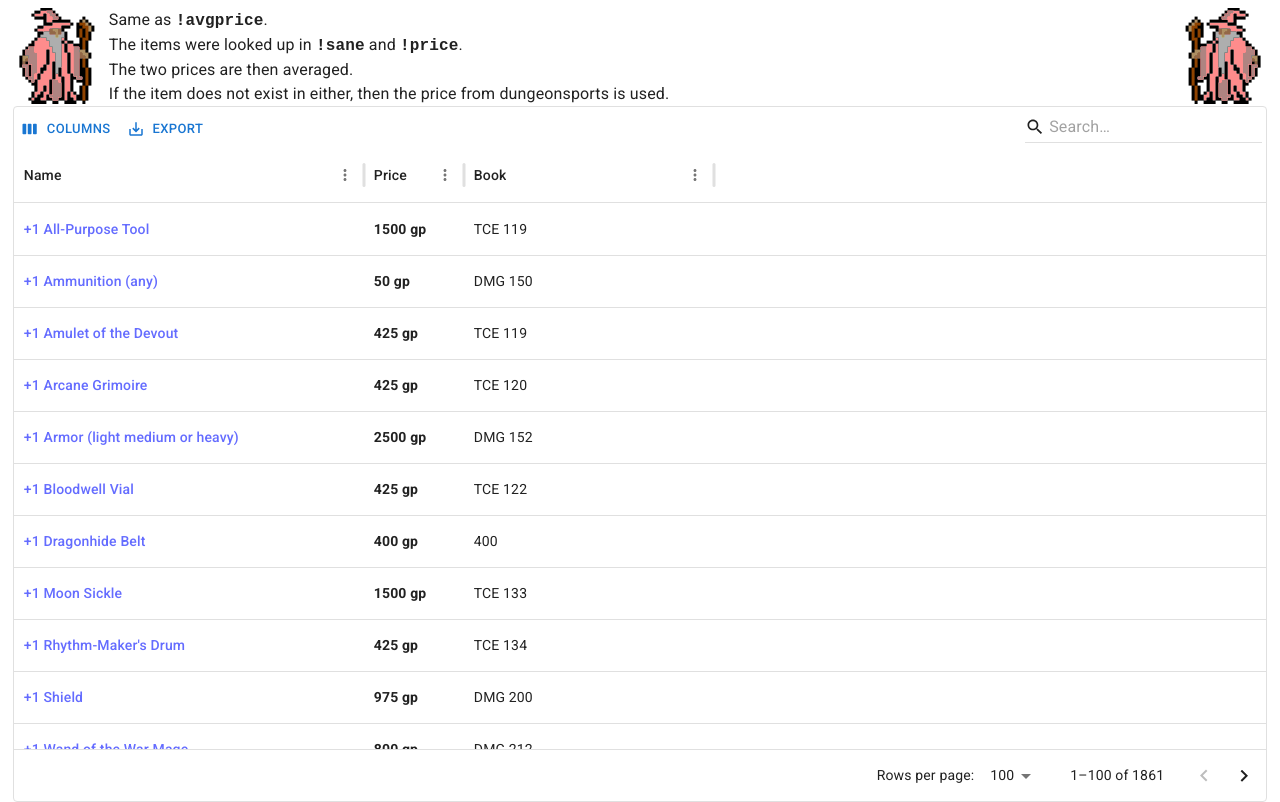
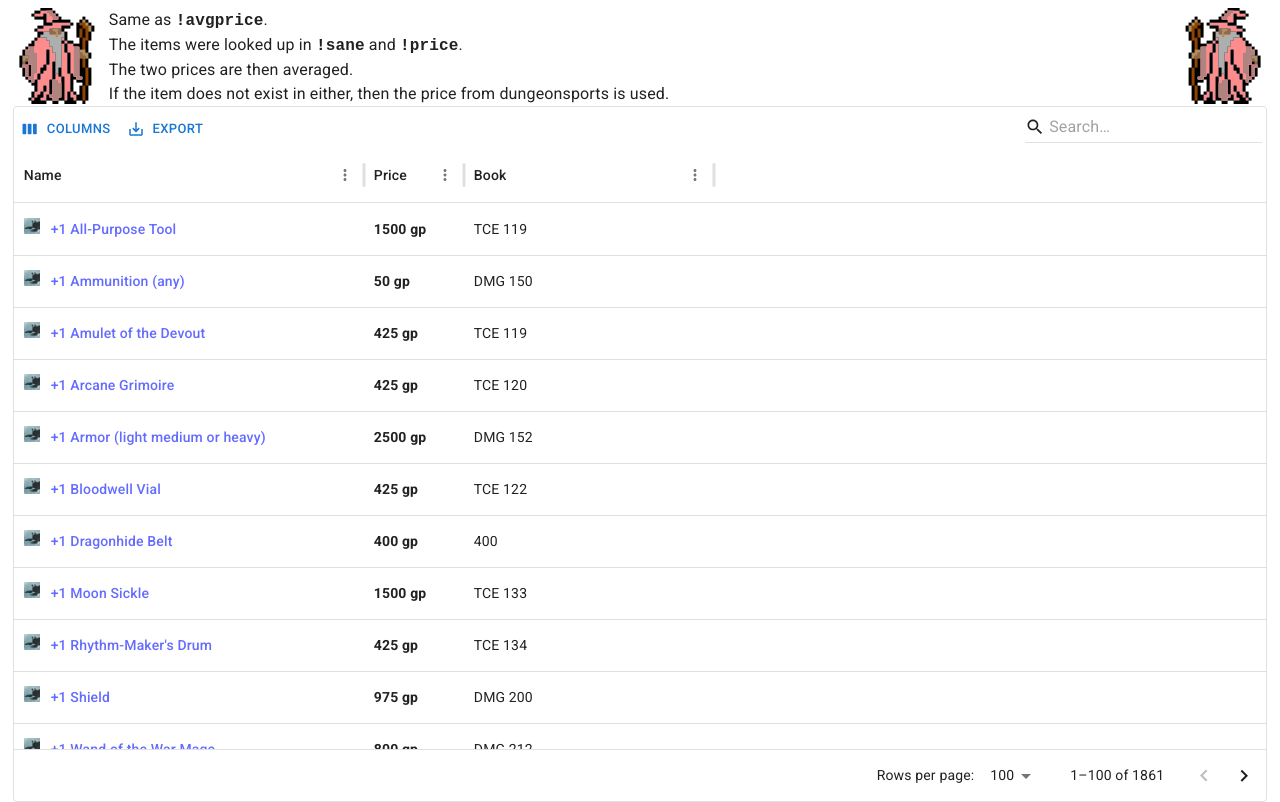
Before and after one commit to edlost113/avgprice, a React (Vite) app in the folder avgprice/: page / in a window 1280 px wide. Built offline with nearby package versions, Linux system fonts and the light colour scheme.

Commit message:
add image

```diff
--- a/avgprice/src/components/Grid/Grid.tsx
+++ b/avgprice/src/components/Grid/Grid.tsx
@@ -1,6 +1,7 @@
 import { DataGrid,GridToolbar, useGridApiRef} from "@mui/x-data-grid";
 import { encode } from '../../utils'
 import { usePersistColumnSettings } from './GridState'
+import imgSrc from '../../assets/wondrousitem.jpg'
 import './grid.css'
 
 export const Grid = ({ rows }: any) => {
@@ -8,7 +9,7 @@ const columns = [
   { field: "name", headerName: "Name", width: 350, filterable: true,
     renderCell: (params: any) => (
         <a href={`https://www.dndbeyond.com/magic-items?filter-partnered-content=t&filter-search=${encode(params.value)}`} target="_blank" rel="noreferrer">
-                          {params.value}
+                          <img className="imgIcon" src={imgSrc}></img>&nbsp;&nbsp;&nbsp;{params.value}
                         </a>
     ),
   },
--- a/avgprice/src/components/Grid/grid.css
+++ b/avgprice/src/components/Grid/grid.css
@@ -0,0 +1,4 @@
+.imgIcon {
+height: 16px;
+width: 16px;
+}
```
Also changed, not shown: avgprice/src/assets/wondrousitem.jpg (added).
